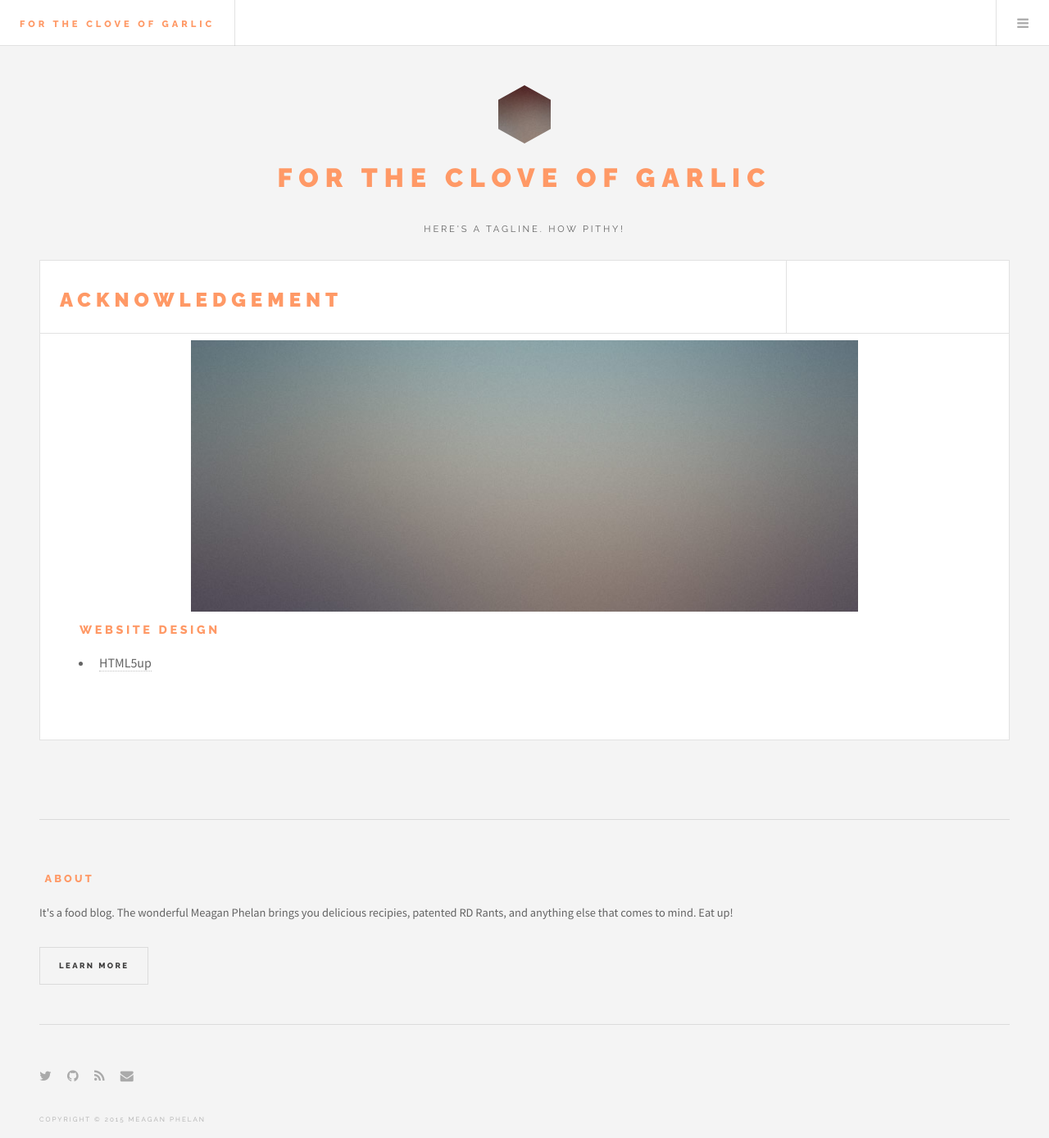
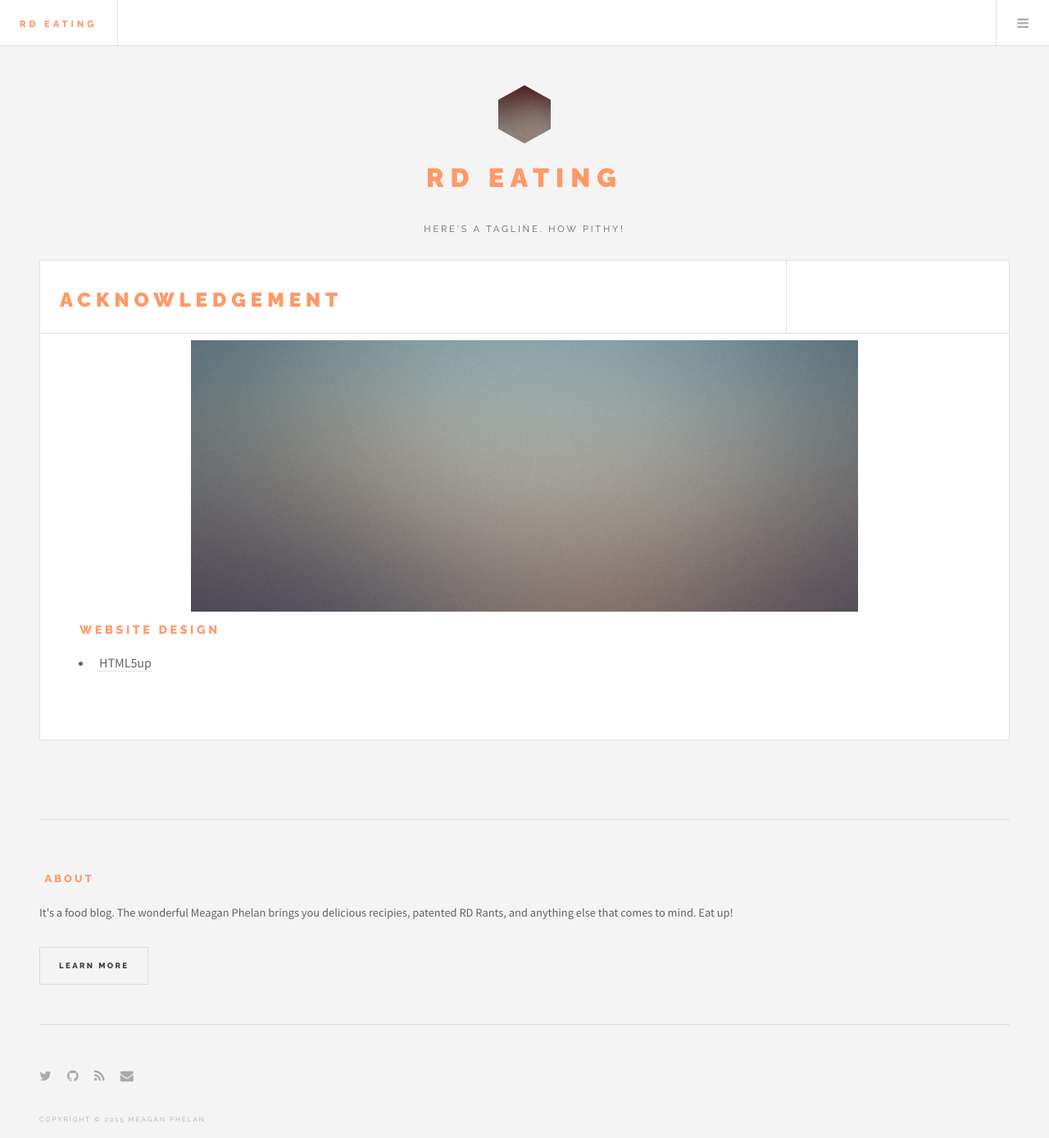
Before and after one commit to RDEating/RDEating.github.io, a Jekyll site: the page built from acknowledgement.md, in a window 1280 px wide and 1388 px high. Shown: the whole window at 82% size. Built offline with Jekyll 4.4.1, drawn with Linux system fonts in a browser that asks for light colours; nearby versions of some CDN libraries; library files that are not in the unit come from our copies.

Commit message:
Site title change.

```diff
--- a/_config.yml
+++ b/_config.yml
@@ -1,13 +1,13 @@
 # Site settings
-title: for the cLove of Garlic
+title: RD Eating
 email: dtphelan@gmail.com
 description: > # this means to ignore newlines until "baseurl:"
   It's a food blog. The wonderful Meagan Phelan brings you delicious recipies,
   patented RD Rants, and anything else that comes to mind. Eat up!
 baseurl: "" # the subpath of your site, e.g. /blog/
-url: "http://forthecloveofgarlic.github.io" # the base hostname & protocol for your site
+url: "http://rdeating.com" # the base hostname & protocol for your site
 twitter_username: RDMegD
-github_username:  forthecloveofgarlic
+github_username:  RDEating
 
 # Build settings
 markdown: kramdown
```
